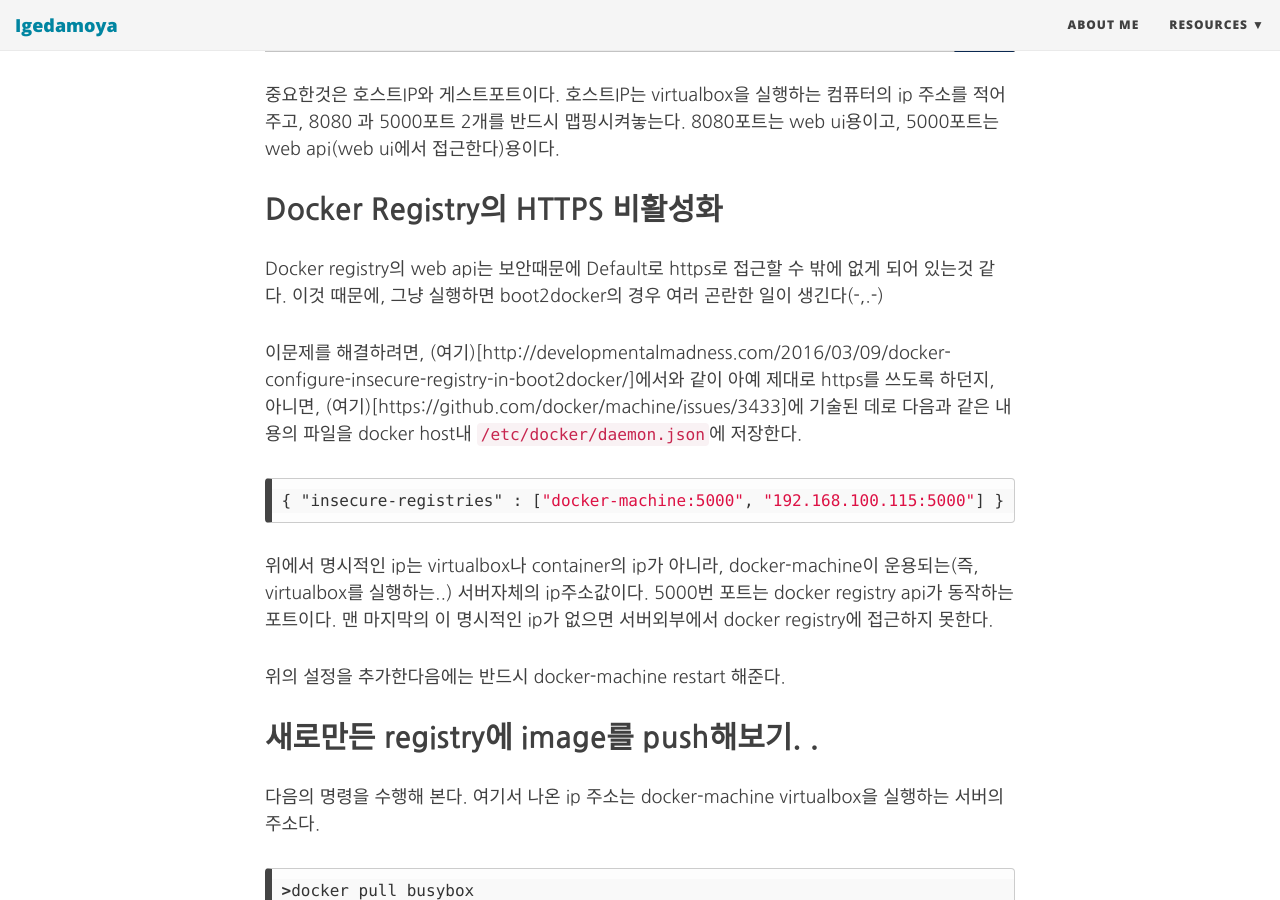
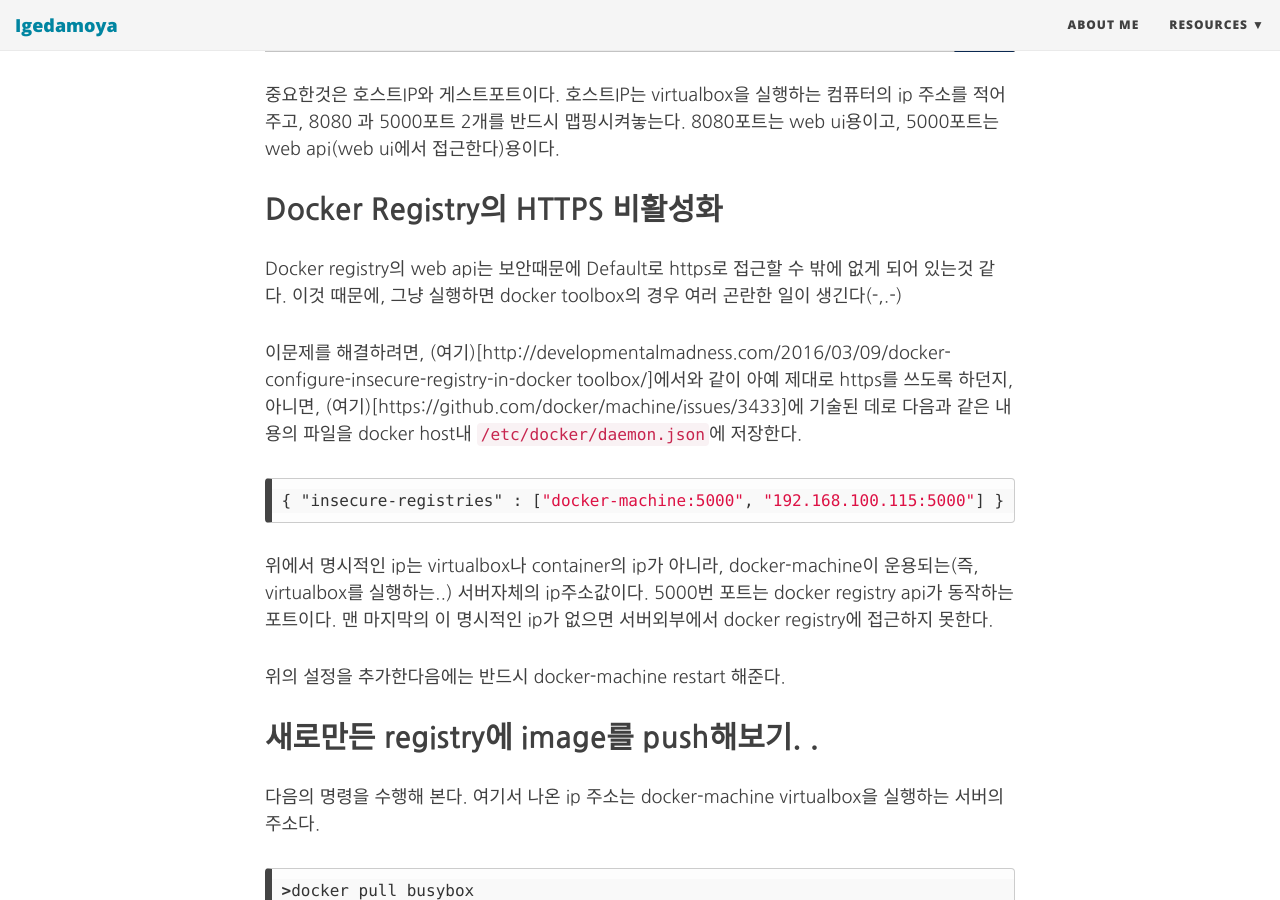
Before and after one commit to joonhwan/joonwan.github.io, a Jekyll site: the page built from _posts/2018-12-04-how-to-build-private-registry-boot2docker.md, in a window 1280 px wide and 900 px high, scrolled down 2203 px. Built offline with Jekyll 4.4.1, drawn with Linux system fonts in a browser that asks for light colours; nearby versions of some CDN libraries; comment, search, counter and statistics services are not loaded; some of the changed text lies outside the part shown.

Commit message:
fix typo

````diff
--- a/_posts/2018-12-04-how-to-build-private-registry-boot2docker.md
+++ b/_posts/2018-12-04-how-to-build-private-registry-boot2docker.md
@@ -1,6 +1,6 @@
 ---
 layout: post
-title:  "Docker Private Registry를 boot2docker상에서 운용"
+title:  "Docker Private Registry를 docker toolbox상에서 운용"
 date:   2018-12-04 16:43:01 -0600
 tags: docker dev registry virtualbox
 ---
@@ -18,7 +18,7 @@
 docker-compose up
 ```
 
-명령어만 실행하면 된다. ........지만,  나는 windows7에서 boot2docker를 쓰고 있어서 volume 설정에 약간 문제가 있다(윽.)
+명령어만 실행하면 된다. ........지만,  나는 windows7에서 docker toolbox를 쓰고 있어서 volume 설정에 약간 문제가 있다(윽.)
 
 ## Volume 설정 손보기
 
@@ -65,9 +65,9 @@
 
 ## Docker Registry의 HTTPS 비활성화
 
-Docker registry의 web api는 보안때문에 Default로 https로 접근할 수 밖에 없게 되어 있는것 같다. 이것 때문에, 그냥 실행하면 boot2docker의 경우 여러 곤란한 일이 생긴다(-,.-)
+Docker registry의 web api는 보안때문에 Default로 https로 접근할 수 밖에 없게 되어 있는것 같다. 이것 때문에, 그냥 실행하면 docker toolbox의 경우 여러 곤란한 일이 생긴다(-,.-)
 
-이문제를 해결하려면, (여기)[http://developmentalmadness.com/2016/03/09/docker-configure-insecure-registry-in-boot2docker/]에서와 같이 아예 제대로 https를 쓰도록
+이문제를 해결하려면, (여기)[http://developmentalmadness.com/2016/03/09/docker-configure-insecure-registry-in-docker toolbox/]에서와 같이 아예 제대로 https를 쓰도록
 하던지, 아니면, (여기)[https://github.com/docker/machine/issues/3433]에 기술된 데로 다음과 같은 내용의 파일을 docker host내 `/etc/docker/daemon.json`에
 저장한다.
 
````
